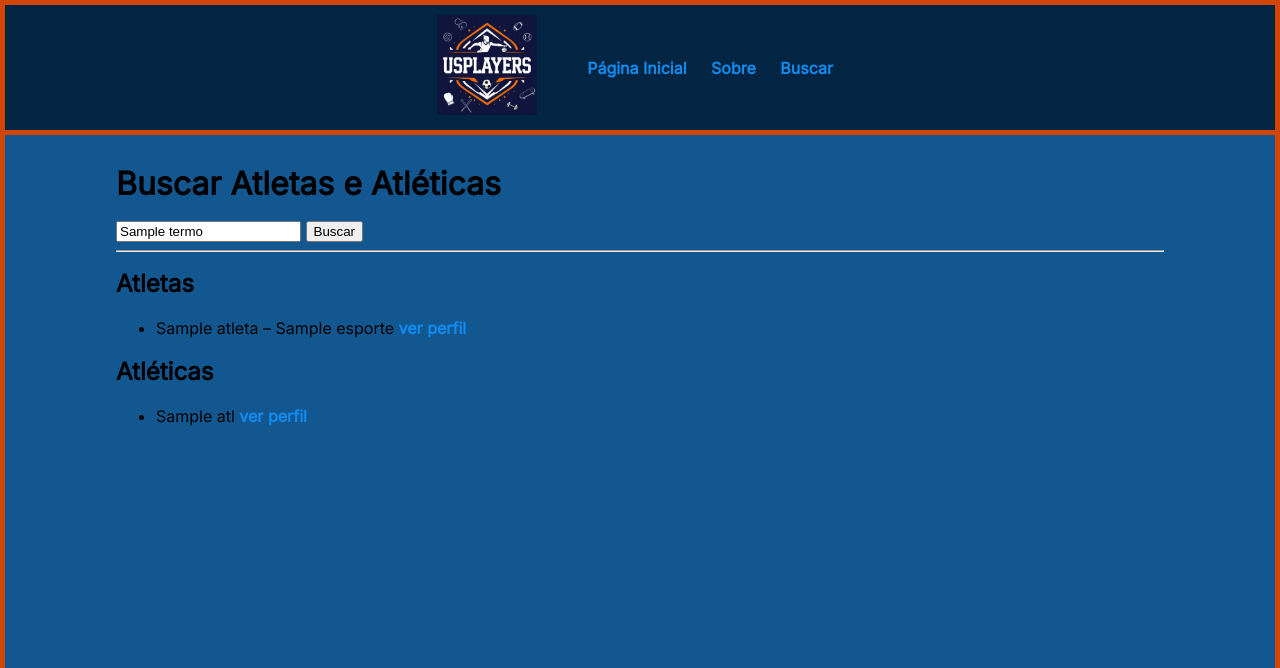
After one commit to andreccassim-usp/USPlayers, a Django app: template templates/busca.html in a window 1280 px wide. The commit adds this page. Shown: the top 668 px of the page. Run offline with Django 5.2, Linux system fonts and the light colour scheme; the template is opened without the code that fills it: most values are stand-ins (such as "Sample title", 1, 10 or a date in 2020).

Commit message:
pesquisa inicio atletas e atleticas3

```diff
--- a/staticpages/urls.py
+++ b/staticpages/urls.py
@@ -5,4 +5,7 @@ from . import views
 urlpatterns = [
     path('about/', views.about, name='about'),
     path('', views.index, name='index'),
+    path('buscar/', views.buscar, name='buscar'),
+    path('atleta/<int:pk>/', views.perfil_atleta, name='perfil_atleta'),
+    path('atletica/<int:pk>/', views.perfil_atletica, name='perfil_atletica'),
 ]
--- a/templates/base.html
+++ b/templates/base.html
@@ -23,6 +23,7 @@
             <ul>
                 <li><a href="{% url 'index' %}">Página Inicial</a></li>
                 <li><a href="{% url 'about' %}">Sobre</a></li>
+                <li><a href="{% url 'buscar' %}">Buscar</a></li>
             </ul>
         </nav>
     </header>
--- /dev/null
+++ b/templates/busca.html
@@ -0,0 +1,38 @@
+{% extends "base.html" %}
+{% block title %}Buscar{% endblock %}
+
+{% block content %}
+<h1>Buscar Atletas e Atléticas</h1>
+
+<form method="get">
+    <input type="text" name="q" placeholder="Digite um nome..." value="{{ termo }}">
+    <button type="submit">Buscar</button>
+</form>
+
+<hr>
+
+<h2>Atletas</h2>
+<ul>
+    {% for atleta in atletas %}
+        <li>
+            {{ atleta.nome }} – {{ atleta.esporte }}
+            <a href="/atleta/{{ atleta.id }}/">ver perfil</a>
+        </li>
+    {% empty %}
+        <li>Nenhum atleta encontrado.</li>
+    {% endfor %}
+</ul>
+
+<h2>Atléticas</h2>
+<ul>
+    {% for atl in atleticas %}
+        <li>
+            {{ atl.nome }}
+            <a href="/atletica/{{ atl.id }}/">ver perfil</a>
+        </li>
+    {% empty %}
+        <li>Nenhuma atlética encontrada.</li>
+    {% endfor %}
+</ul>
+
+{% endblock %}
```
Also changed, not shown: templates/perfil_atleta.html (added, +18 -0 lines), templates/perfil_atletica.html (added, +18 -0 lines).
